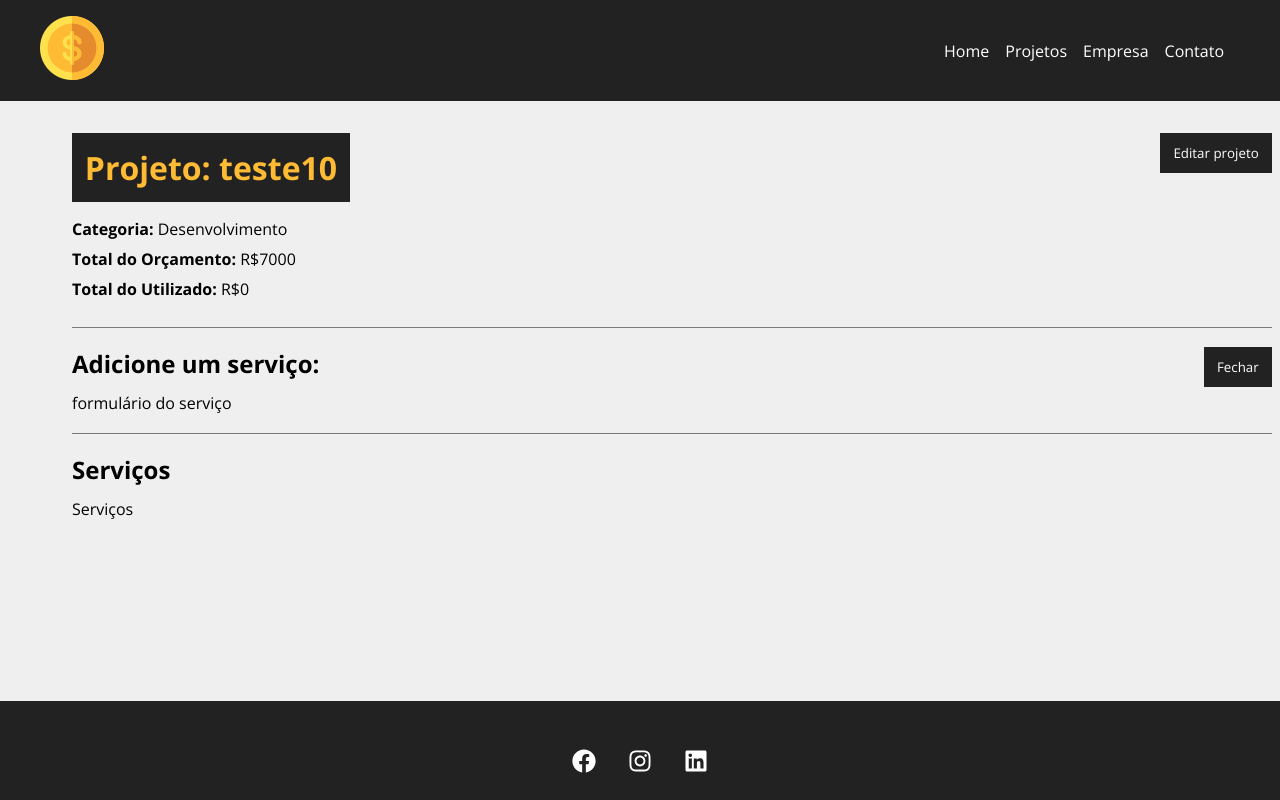
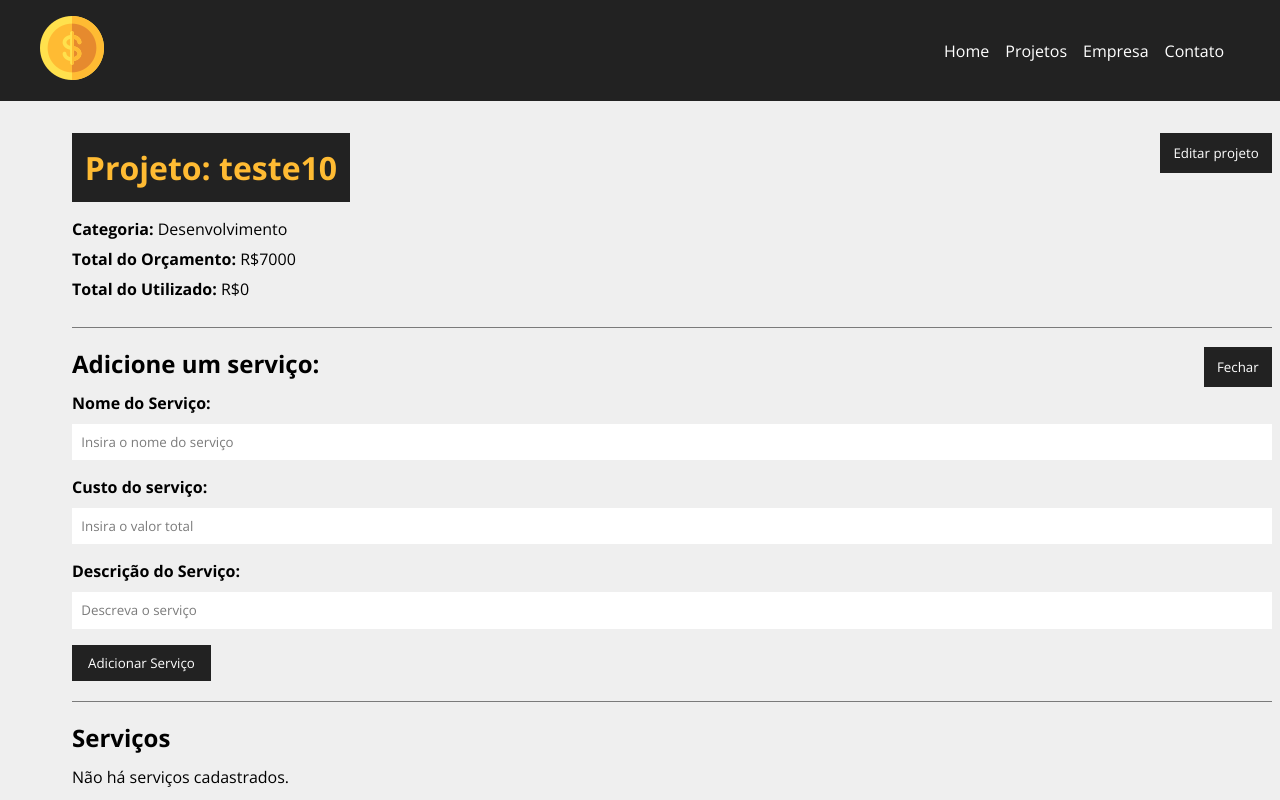
Before and after one commit to valdijr-web/estudo-react-costs, a React (Create React App) app: page /project/4 in a window 1280 px wide. Both pictures are taken after a click on the button "Adicionar serviço". Shown: the top 800 px of the page. Built offline with nearby package versions, Linux system fonts and the light colour scheme; data requests are answered from the project's data file.

Commit message:
Exibindo os serviços

```diff
--- a/db.json
+++ b/db.json
@@ -18,8 +18,21 @@
         "id": "2",
         "name": "Desenvolvimento"
       },
-      "cost": 0,
-      "services": [],
+      "cost": 330,
+      "services": [
+        {
+          "name": "Analise de solo",
+          "cost": "300",
+          "description": "Analisar solo da propriedade",
+          "id": "2b0a88ce-220c-403f-b485-b61cc4e96a53"
+        },
+        {
+          "name": "Contratar analista",
+          "cost": "30",
+          "decription": "teste",
+          "id": "b6ad20e8-3d9e-4d97-8eb9-e2741c00f10a"
+        }
+      ],
       "id": 5
     }
   ],
--- a/src/components/pages/Project.js
+++ b/src/components/pages/Project.js
@@ -1,4 +1,4 @@
-
+import {parse, v4 as uuidv4} from 'uuid';
 
 import { useParams } from 'react-router-dom';
 import {useState, useEffect} from 'react';
@@ -9,17 +9,22 @@
 import Container from '../layout/Container';
 import ProjectForm from '../project/ProjectForm';
 import Message from '../layout/Message';
+import ServiceForm from '../service/ServiceForm';
+import ServiceCard from '../service/ServiceCard';
 function Project(){
 
     const { id } = useParams();
 
     const [project, setProject] = useState([]);
 
+    const [services, setServices] = useState([]);
+
     const [showProjectForm, setShowProjectForm] = useState(false);
     const [showServiceForm, setShowServiceForm] = useState(false);
 
     const [message, setMessage] = useState();
     const [type, setType] = useState();
+
 
     useEffect( () => {
         setTimeout(() => {
@@ -31,11 +36,53 @@
             }).then(resp => resp.json())
             .then((data) => {
                 setProject(data);
+                setServices(data.services);
             })
             .catch(err => console.log(err))
         },300)
     }, [id]);
 
+    function createService(project){
+        setMessage('');
+        //last service
+        const lastService = project.services[project.services.length -1]
+
+        lastService.id = uuidv4();
+
+        const lastServiceCost = lastService.cost;
+
+        const newCost = parseFloat(project.cost) + parseFloat(lastServiceCost);
+
+        //maximu value validation
+        if(newCost > parseFloat(project.budget)){
+            setMessage('Orçamento ultrapassado, verifique o valor do serviço')
+            setType('error');
+            project.services.pop();
+            return false;
+        }
+
+        //add service cost to project total cost
+        project.cost = newCost;
+
+        //update project
+        fetch(`http://localhost:5000/projects/${project.id}`,{
+            method: 'PATCH',
+            headers: {
+                'Content-Type': 'application/json',
+            },
+            body: JSON.stringify(project),
+        }).then((resp) => resp.json())
+        .then((data) => {
+            setShowServiceForm(false);
+        })
+        .catch(err => console.log(err))
+
+
+    }
+
+    function removeService(){
+
+    }
     function toggleProjectForm(){
         setShowProjectForm(!showProjectForm);
     }
@@ -111,12 +158,30 @@
                             {!showServiceForm ? 'Adicionar serviço' : 'Fechar'}
                         </button>
                         <div className={styles.project_info}>
-                            {showServiceForm && <div>formulário  do serviço</div>}
+                            {showServiceForm && (
+                                <ServiceForm
+                                    handleSubmit={createService}
+                                    btnText="Adicionar Serviço"
+                                    projectData={project}
+                                />
+                            ) }
                         </div>
                     </div>
                     <h2>Serviços</h2>
                     <Container customClass="start">
-                        <p>Serviços</p>
+                        {services.length > 0 &&
+                            services.map((service) => (
+                                <ServiceCard
+                                    id={service.id}
+                                    name={service.name}
+                                    cost={service.cost}
+                                    description={service.description}
+                                    key={service.key}
+                                    hanleRemove={removeService}
+                                />
+                            ))
+                        }
+                        {services.length === 0  && <p>Não há serviços cadastrados.</p>}
                     </Container>
                 </Container>
             </div>
--- /dev/null
+++ b/src/components/service/ServiceCard.js
@@ -0,0 +1,24 @@
+import styles from '../project/ProjectCard.module.css';
+
+import {BsFillTrashFill} from 'react-icons/bs'
+function ServiceCard({id, name, cost, description, handleRemove}){
+    const remove = (e) => {
+
+    }
+    return (
+        <div className={styles.project_card}>
+            <h4>{name}</h4>
+            <p>
+                <span>Custo total:</span> R${cost}
+            </p>
+            <p>{description}</p>
+            <div className={styles.project_card_actions}>
+                <button onClick={remove}>
+                    <BsFillTrashFill />
+                    Excluir
+                </button>
+            </div>
+        </div>
+    );
+}
+export default ServiceCard;
--- /dev/null
+++ b/src/components/service/ServiceForm.js
@@ -0,0 +1,49 @@
+import {useState} from 'react';
+
+import Input from '../form/Input';
+import SubmitButton from '../form/SubmitButton';
+
+import styles from '../project/Project.module.css';
+function ServiceForm({handleSubmit, btnText, projectData}){
+
+    const [service, setService] = useState({});
+    function submit(e){
+        e.preventDefault();
+        projectData.services.push(service);
+        handleSubmit(projectData);
+    }
+
+    function handleOnchange(e){
+        setService({...service, [e.target.name]: e.target.value})
+    }
+    return (
+        <form onSubmit={submit} className='styles.form'>
+            <Input
+                type="text"
+                text="Nome do Serviço"
+                name="name"
+                placeholder="Insira o nome do serviço"
+                handleOnchange={handleOnchange}
+            />
+
+            <Input
+                type="number"
+                text="Custo do serviço"
+                name="cost"
+                placeholder="Insira o valor total"
+                handleOnchange={handleOnchange}
+            />
+
+            <Input
+                type="text"
+                text="Descrição do Serviço"
+                name="decription"
+                placeholder="Descreva o serviço"
+                handleOnchange={handleOnchange}
+            />
+
+            <SubmitButton text={btnText} />
+        </form>
+    );
+}
+export default ServiceForm;
```
